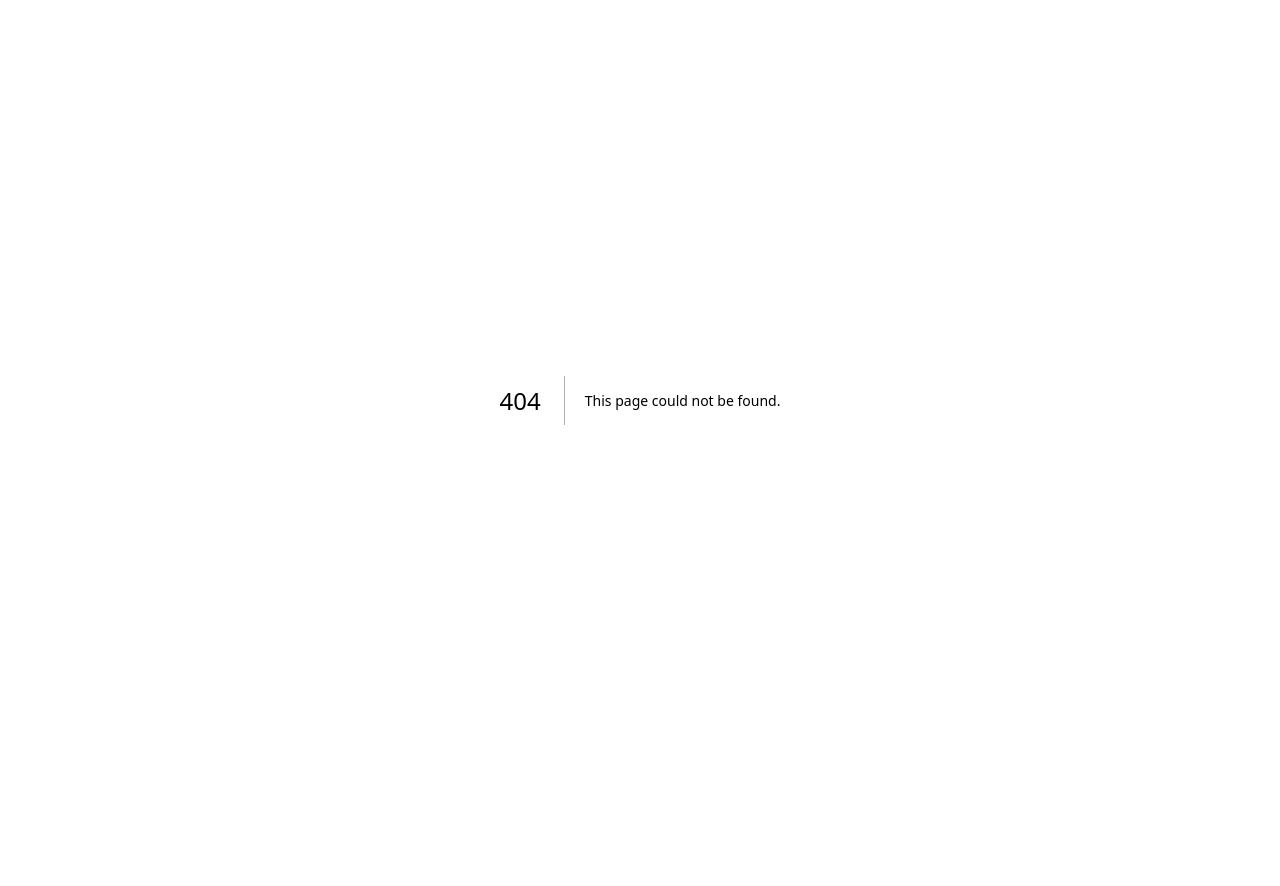
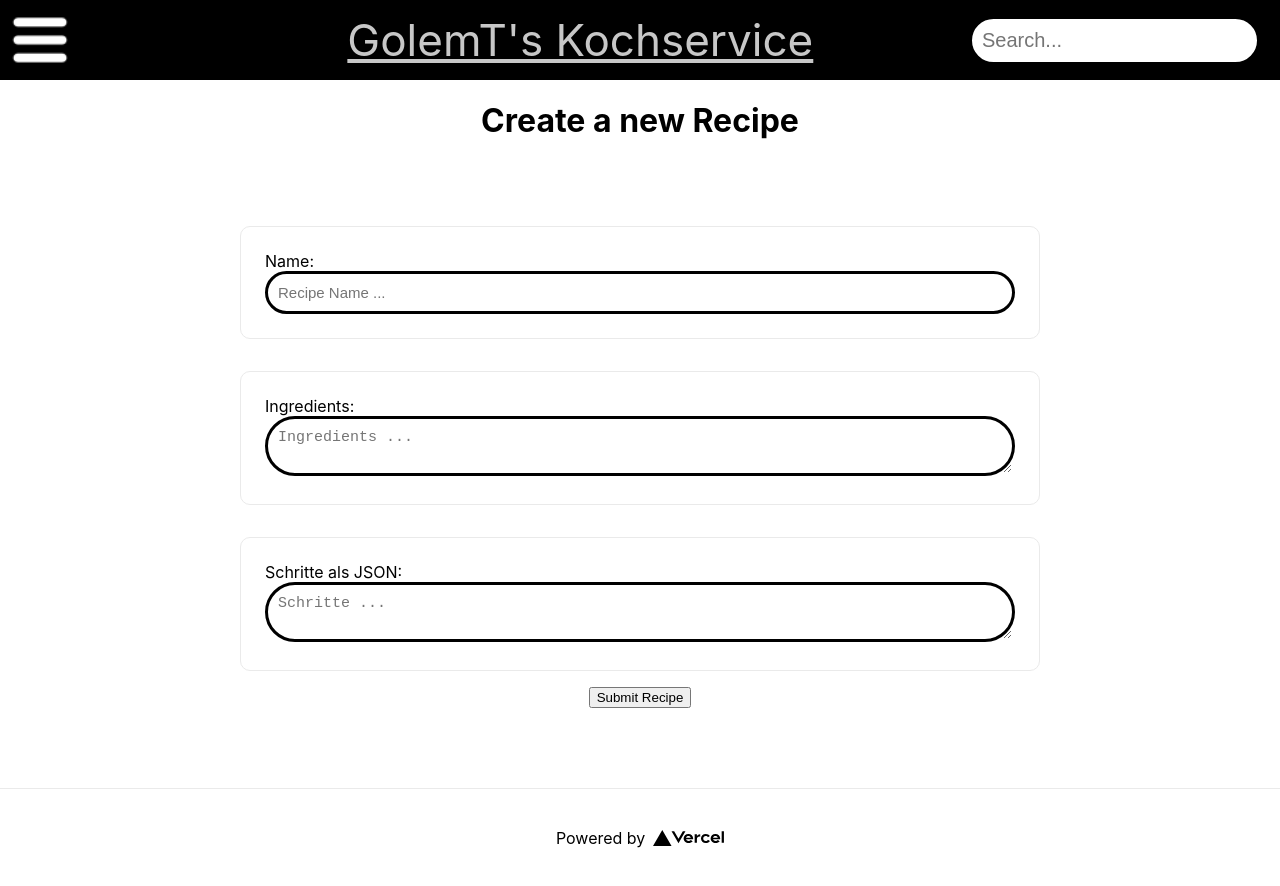
Before and after one commit to GolemT/Kochservice, a Next.js app: page /create in a window 1280 px wide. Before the commit this address had no page. Before the commit the page ends 800 px from the top, so only its background shows below. Built offline with nearby package versions, Linux system fonts and the light colour scheme.

Commit message:
added recipe creation

```diff
--- /dev/null
+++ b/components/imageUpload.js
@@ -0,0 +1,41 @@
+// components/ImageUpload.js
+import { useState } from 'react';
+
+export default function ImageUpload({ onImageUpload }) {
+  const [selectedFile, setSelectedFile] = useState(null);
+
+  const handleFileChange = (event) => {
+    const file = event.target.files[0];
+    setSelectedFile(file);
+  };
+
+  const handleUpload = async () => {
+    if (selectedFile) {
+      const formData = new FormData();
+      formData.append('file', selectedFile);
+
+      try {
+        const response = await fetch('/api/uploadImage', {
+          method: 'POST',
+          body: formData,
+        });
+
+        if (response.ok) {
+          const data = await response.json();
+          onImageUpload(data.pic);
+        } else {
+          console.error('Image upload failed.');
+        }
+      } catch (error) {
+        console.error('Image upload error:', error);
+      }
+    }
+  };
+
+  return (
+    <div>
+      <input type="file" onChange={handleFileChange} />
+      <button onClick={handleUpload}>Upload</button>
+    </div>
+  );
+}
--- a/package.json
+++ b/package.json
@@ -19,7 +19,7 @@
     "next": "latest",
     "npm-run-all": "^4.1.5",
     "react": "^18.2.0",
-    "react-dom": "18.2.0"
+    "react-dom": "^18.2.0"
   },
   "engines": {
     "node": ">=18"
--- a/pages/api/postRecipe.js
+++ b/pages/api/postRecipe.js
@@ -3,19 +3,23 @@
 import { connectToDatabase, executeQuery, closeConnection } from '../../app/db.js';
 
 export default async (req, res) => {
-  const { data } = req.query;
+  console.log('API received a request');
+
+  const { name, pic, ingredients, steps } = req.body; // Use req.body to access the JSON data
+
   const connection = await connectToDatabase();
 
   try {
-    // Extract data properties as needed (e.g., data.title, data.pic, data.ingredients, data.preparation)
-    const { title, pic, ingredients, preparation } = data;
+    console.log('Received data:', req.body);
 
     const sql = 'INSERT INTO `recipe` (`title`, `pic`, `ingredients`, `preparation`) VALUES (?, ?, ?, ?)';
-    const params = [title, pic, ingredients, preparation];
+    const params = [name, pic, ingredients, steps]; // Use the correct variable names
 
-    await executeQuery(connection, sql, params);
+    const result = await executeQuery(connection, sql, params);
 
-    res.status(200).json({ success: 'Recipe added successfully' });
+    const newRecipeID = result.insertId; // Get the ID of the newly inserted row
+
+    res.status(200).json({ success: 'Recipe added successfully', recipeID: newRecipeID });
   } catch (error) {
     console.error(error);
     res.status(500).json({ error: 'An error occurred while fetching the entries.' });
--- /dev/null
+++ b/pages/create.js
@@ -0,0 +1,104 @@
+import Layout from "../components/Layout";
+import styles from "../styles/Home.module.css";
+import { useState } from "react";
+import { useRouter } from "next/router";
+import ImageUpload from "../components/imageUpload"
+
+export default function Create() {
+  const router = useRouter();
+
+  const [recipe, setRecipe] = useState({
+    name: "",
+    ingredients: "",
+    steps: "",
+    pic: "pictures/profile.jpg", // Initialize pic as an empty string
+  });
+
+  const handleInputChange = (e) => {
+    const { name, value } = e.target;
+    setRecipe((prevRecipe) => ({
+      ...prevRecipe,
+      [name]: value,
+    }));
+  };
+
+  const handleImageUpload = (pic) => {
+    setRecipe({ ...recipe, pic });
+  };
+
+  const handleSubmit = async () => {
+    try {
+      const response = await fetch("/api/postRecipe", {
+        method: "POST",
+        headers: {
+          "Content-Type": "application/json",
+        },
+        body: JSON.stringify(recipe),
+      });
+
+      console.log("Response status code:", response.status); // Add this line
+
+      if (response.status === 200) {
+        const newRecipeData = await response.json();
+        console.log("New Recipe Data:", newRecipeData); // Add this line
+        const newRecipeID = newRecipeData.recipeID;
+        router.push(`/gericht?ID=${newRecipeID}`);
+      } else {
+        // Handle error here
+        console.error("Failed to add recipe");
+      }
+    } catch (error) {
+      console.error("An error occurred:", error);
+    }
+  };
+
+  return (
+    <Layout>
+      <h1>Create a new Recipe</h1>
+      <div className={styles.grid}>
+        <div className={styles.create}>
+          <label>
+            Name:
+            <input
+              className={styles.input}
+              type="text"
+              name="name"
+              placeholder="Recipe Name ..."
+              value={recipe.name}
+              onChange={handleInputChange}
+            />
+          </label>
+        </div>
+        <div className={styles.create}>
+          <label>
+            Ingredients:
+            <textarea
+              className={styles.input}
+              name="ingredients"
+              placeholder="Ingredients ..."
+              value={recipe.ingredients}
+              onChange={handleInputChange}
+            />
+          </label>
+        </div>
+        <div className={styles.create}>
+          <label>
+            Schritte als JSON:
+            <textarea
+              className={styles.input}
+              name="steps"
+              placeholder="Schritte ..."
+              value={recipe.steps}
+              onChange={handleInputChange}
+            />
+          </label>
+        </div>
+        {/* <div className={styles.create}>
+          Upload Image:
+          <ImageUpload onImageUpload={handleImageUpload} />
+        </div> */}
+      </div>
+      <button type="button" onClick={handleSubmit}>Submit Recipe</button>
+    </Layout>
+  );
+}
--- a/styles/Home.module.css
+++ b/styles/Home.module.css
@@ -129,8 +129,48 @@
   height: auto;
 }
 
+.create {
+  flex-basis: 100%; /* Take up full width */
+  margin: 1rem 0; /* Add vertical margin to separate inputs */
+  padding: 1.5rem;
+  text-align: left;
+  color: inherit;
+  text-decoration: none;
+  border: 1px solid #eaeaea;
+  border-radius: 10px;
+  transition:
+    color 0.15s ease,
+    border-color 0.15s ease;
+}
 
+.create label {
+  margin-bottom: 0.5rem; /* Add space between label and input */
+}
 
+.create input[type="text"],
+.create textarea {
+  width: 100%; /* Make inputs full width */
+  padding: 10px;
+  font-size: 15px;
+  border: black solid;
+  border-radius: 30px;
+}
+
+.button-container {
+  display: flex;
+  justify-content: flex-end; /* Align button to the right */
+  margin-top: 1rem; /* Add margin above the button */
+}
+
+.button-container button {
+  padding: 10px 20px; /* Adjust padding as needed */
+  font-size: 15px;
+  background-color: #0070f3;
+  color: white;
+  border: none;
+  border-radius: 30px;
+  cursor: pointer;
+}
 @media (max-width: 600px) {
   .grid {
     width: 100%;
```
Also changed, not shown: pages/api/uploadImage.js (added, +37 -0 lines), 1 other file (tests, documents, lock files or other folders).
